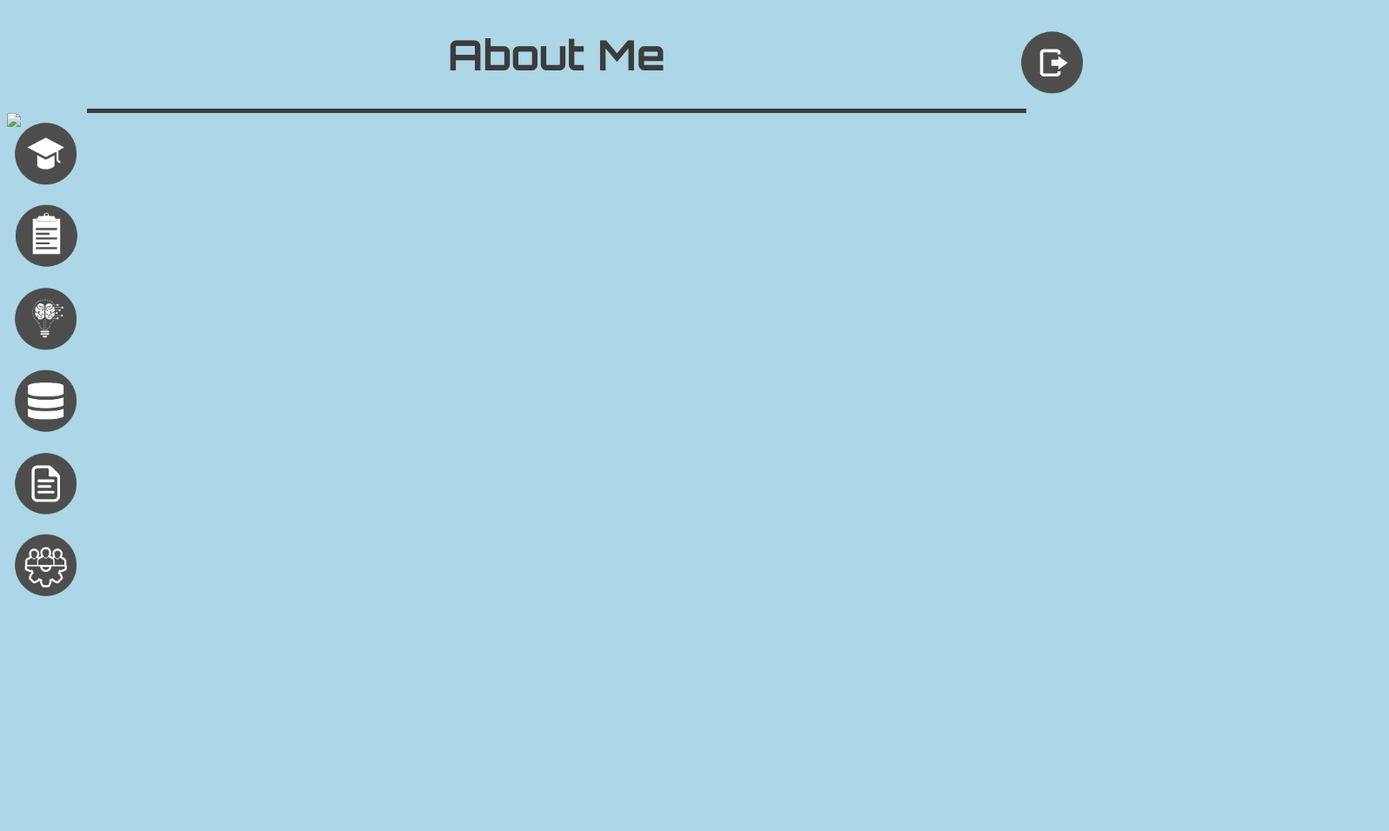
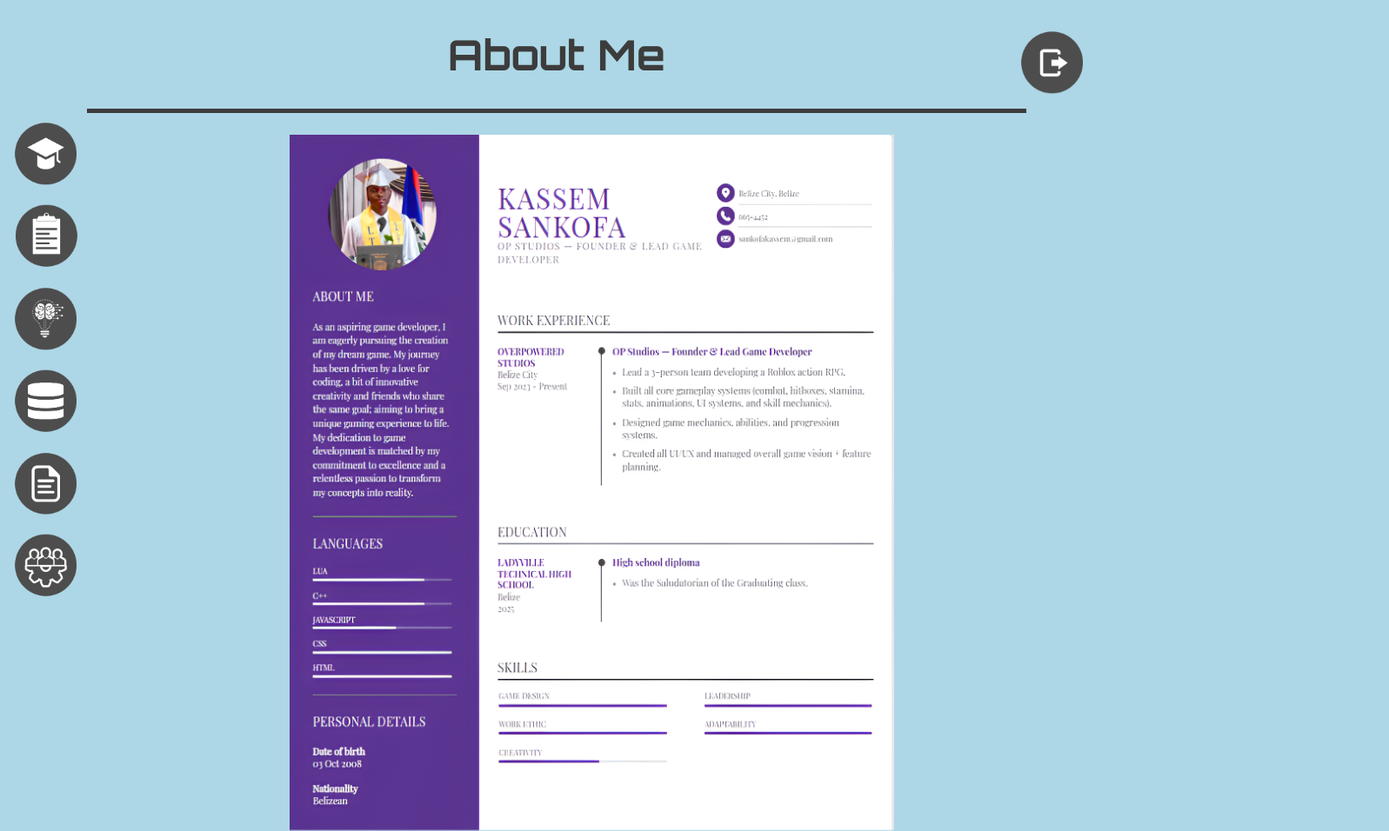
Before and after one commit to OPStudios-Rblx/Final-Project, a plain HTML site: page devTeam.html in a window 1280 px wide. Shown: the whole page at 87% size, 1597 px wide, since content can reach past the window. Before the commit the page ends 800 px from the top, so only its background shows below. Drawn offline with Linux system fonts and the light colour scheme.

Commit message:
Add files via upload

```diff
--- a/devTeam.html
+++ b/devTeam.html
@@ -23,7 +23,11 @@
             <img src="devTeam_Off.png" class="button">
             <script src="./menu-buttons-javascript.js"defer></script>
         </div>
-     <img src="AboutMe.png" class="about-me"></img>
+
      </div>
+
+    <div class="about-me-container">
+        <img src="aboutMe.png" class="about-me"></img>
+    </div>
 </body>
 </html>
--- a/devTeamStyle.css
+++ b/devTeamStyle.css
@@ -42,7 +42,19 @@ body{
     margin: 25px 25px 0px 0px;
 }
 
+.about-me-container {
+    height: 100vh;
+    width: 100%;
+    position: relative;
+    display: flex;
+    flex-shrink: 0;
+    margin-left: 325px;
+    margin-top: 25px;
+    gap: 25px;
+}
+
 .about-me {
-    width: 1420px;
+  height: 100%;
+  width: 55%;
 
 }
```
Also changed, not shown: projects.html (+4 -0 lines), aboutMe.png (added).
